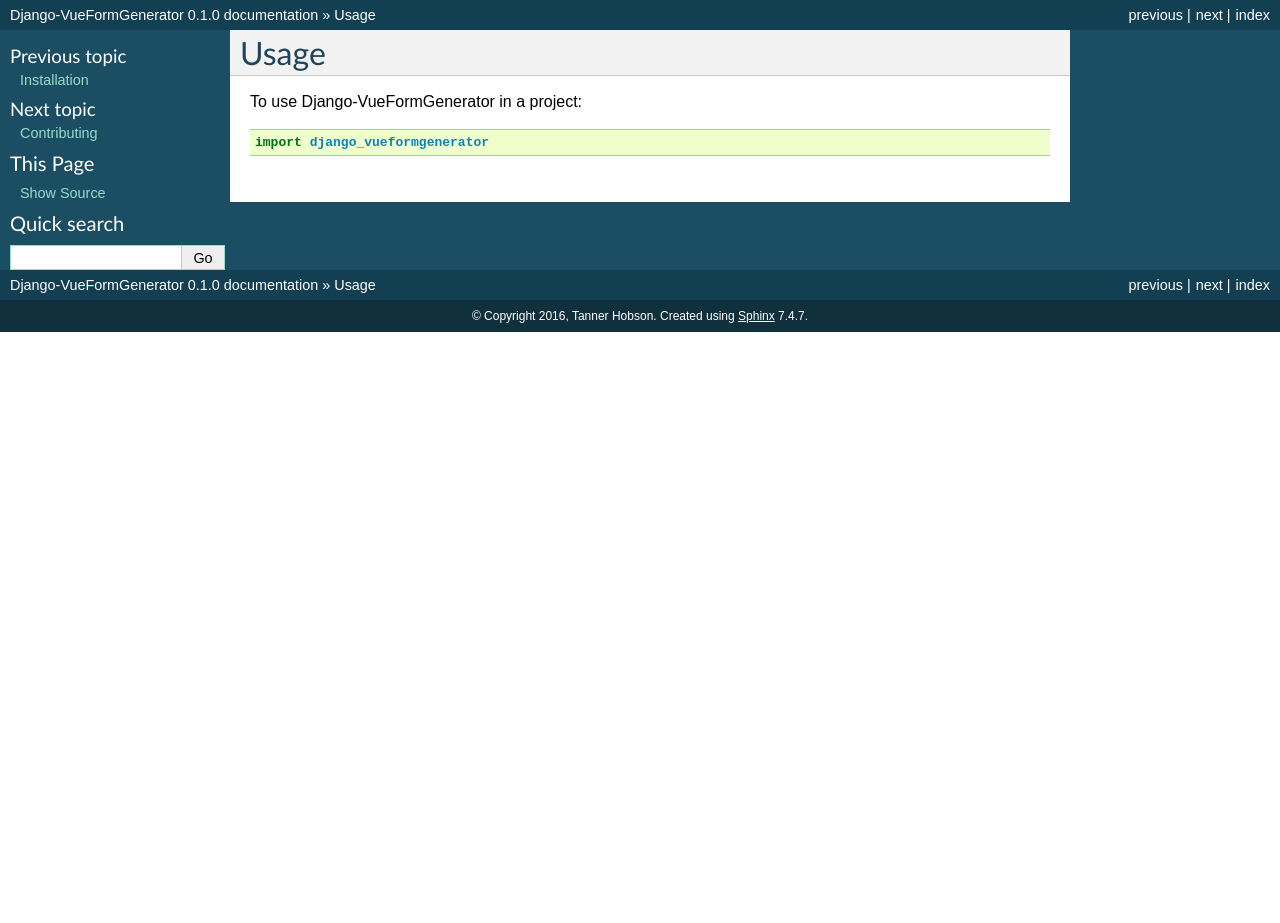
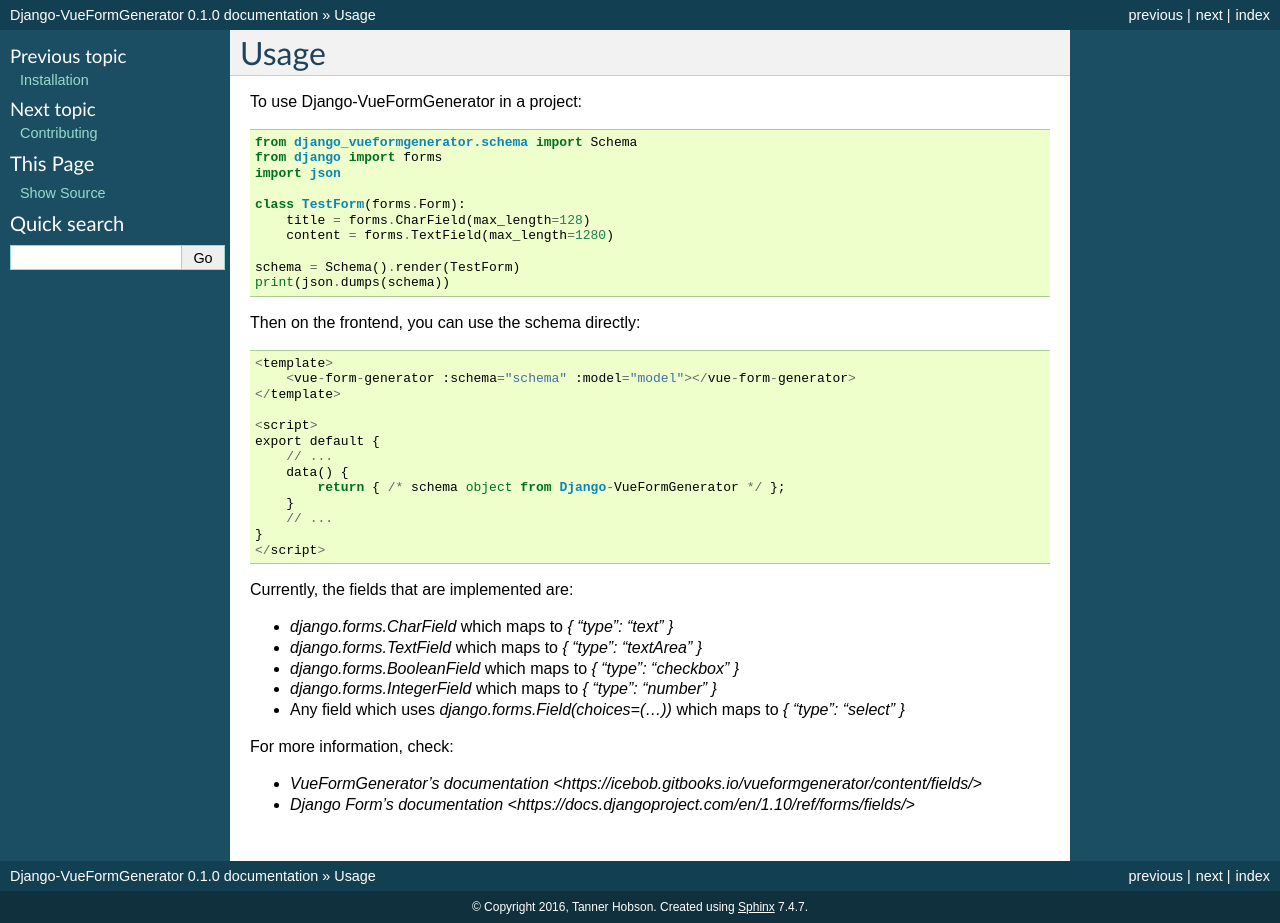
Before and after one commit to player1537/django-vueformgenerator, a Sphinx documentation site: the page built from docs/usage.rst, in a window 1280 px wide. Built offline with Sphinx 7.4.7, drawn with Linux system fonts in a browser that asks for light colours; before the commit the page ends 900 px from its top, so only the background shows below that.

Commit message:
Update usage.rst to be useful

```diff
--- a/docs/usage.rst
+++ b/docs/usage.rst
@@ -4,4 +4,47 @@
 
 To use Django-VueFormGenerator in a project::
 
-    import django_vueformgenerator
+    from django_vueformgenerator.schema import Schema
+    from django import forms
+    import json
+
+    class TestForm(forms.Form):
+        title = forms.CharField(max_length=128)
+        content = forms.TextField(max_length=1280)
+
+    schema = Schema().render(TestForm)
+    print(json.dumps(schema))
+
+Then on the frontend, you can use the schema directly::
+
+    <template>
+        <vue-form-generator :schema="schema" :model="model"></vue-form-generator>
+    </template>
+
+    <script>
+    export default {
+        // ...
+        data() {
+            return { /* schema object from Django-VueFormGenerator */ };
+        }
+        // ...
+    }
+    </script>
+
+Currently, the fields that are implemented are:
+
+* `django.forms.CharField` which maps to `{ "type": "text" }`
+
+* `django.forms.TextField` which maps to `{ "type": "textArea" }`
+
+* `django.forms.BooleanField` which maps to `{ "type": "checkbox" }`
+
+* `django.forms.IntegerField` which maps to `{ "type": "number" }`
+
+* Any field which uses `django.forms.Field(choices=(...))` which maps to `{ "type": "select" }`
+
+For more information, check:
+
+* `VueFormGenerator's documentation <https://icebob.gitbooks.io/vueformgenerator/content/fields/>`
+
+* `Django Form's documentation <https://docs.djangoproject.com/en/1.10/ref/forms/fields/>`
```
